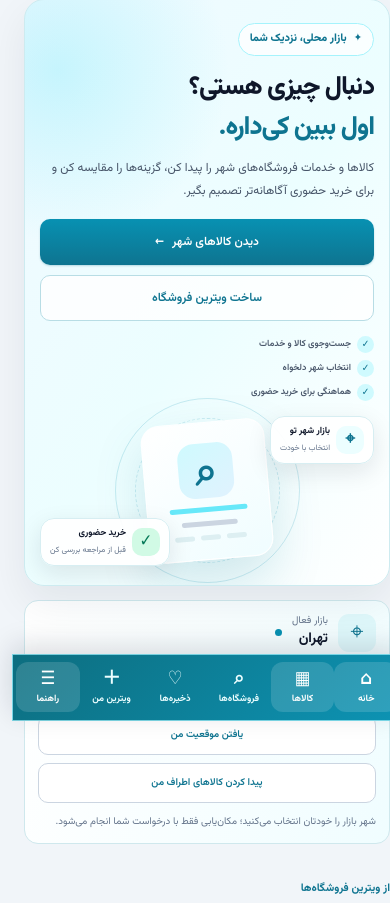
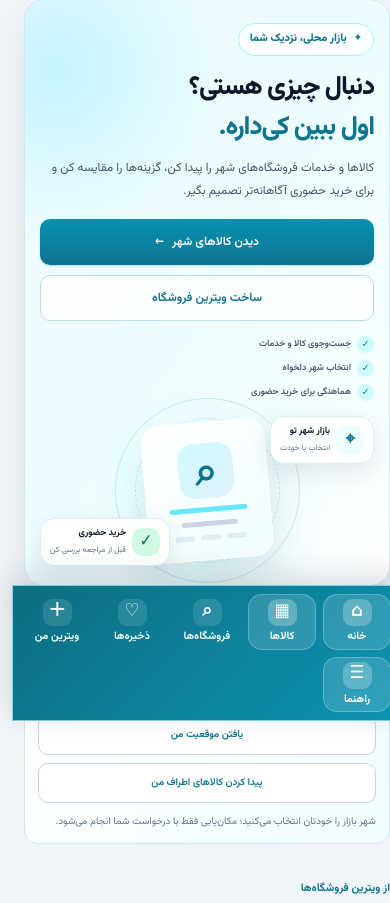
Before and after one commit to Tahmoures54/kidareh-pf, a Flask app: page / in a window 390 px wide. Shown: the part 123-1026 px from the top of the page. Run offline with Flask 3, Linux system fonts and the light colour scheme; data comes from the database, SQL or seed files in the repository; data that the repository does not hold is empty; parts of the project's set-up code (start-up, migrations or seed data) failed here and were passed over.

Commit message:
style(mobile): space bottom navigation destinations

```diff
--- a/static/css/theme-mh.css
+++ b/static/css/theme-mh.css
@@ -854,3 +854,66 @@ input:focus, textarea:focus, select:focus,
 @media (prefers-reduced-motion: reduce) {
   .home-intro *, .home-intro *::before, .home-intro *::after { transition: none !important; animation: none !important; }
 }
+
+
+/* Bottom navigation refinement: clear spacing and five comfortable destinations. */
+@media (max-width: 760px) {
+  .mobile-bottom-nav {
+    grid-template-columns: repeat(5, minmax(0, 1fr)) !important;
+    gap: 7px;
+    padding: 8px 10px calc(8px + env(safe-area-inset-bottom, 0px));
+  }
+  .mobile-nav-item {
+    min-height: 54px;
+    padding: 4px 2px;
+    gap: 4px;
+    border: 1px solid transparent;
+    border-radius: 14px;
+    overflow: hidden;
+  }
+  .mobile-nav-item > span {
+    display: grid;
+    place-items: center;
+    width: 29px;
+    height: 27px;
+    border-radius: 9px;
+    background: rgba(255,255,255,.12);
+    font-size: 1.12rem;
+    line-height: 1;
+  }
+  .mobile-nav-item > small {
+    max-width: 100%;
+    font-size: .67rem;
+    line-height: 1.35;
+    white-space: nowrap;
+    letter-spacing: 0;
+  }
+  .mobile-nav-item:hover,
+  .mobile-nav-item:focus-visible,
+  .mobile-nav-item[aria-current="page"] {
+    border-color: rgba(255,255,255,.24);
+    background: rgba(255,255,255,.13) !important;
+  }
+  .mobile-nav-item[aria-current="page"] > span {
+    background: rgba(255,255,255,.24);
+  }
+  .mobile-nav-more {
+    min-width: 0;
+  }
+  .mobile-nav-more > summary {
+    width: 100%;
+  }
+  .mobile-nav-menu {
+    right: 0;
+    left: auto;
+    width: min(280px, calc(100vw - 20px));
+    bottom: calc(100% + 10px);
+  }
+}
+@media (max-width: 380px) {
+  .mobile-bottom-nav {
+    gap: 4px;
+    padding-inline: 7px;
+  }
+  .mobile-nav-item > small { font-size: .63rem; }
+}
```
